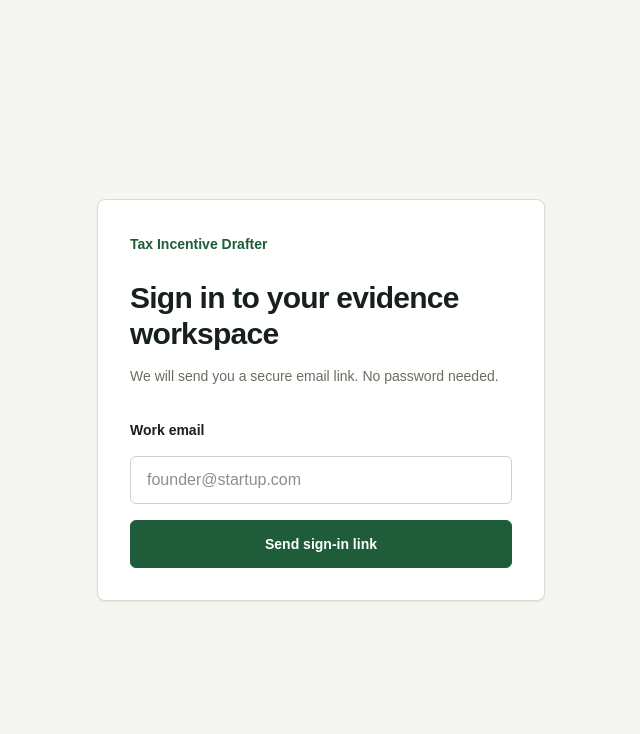
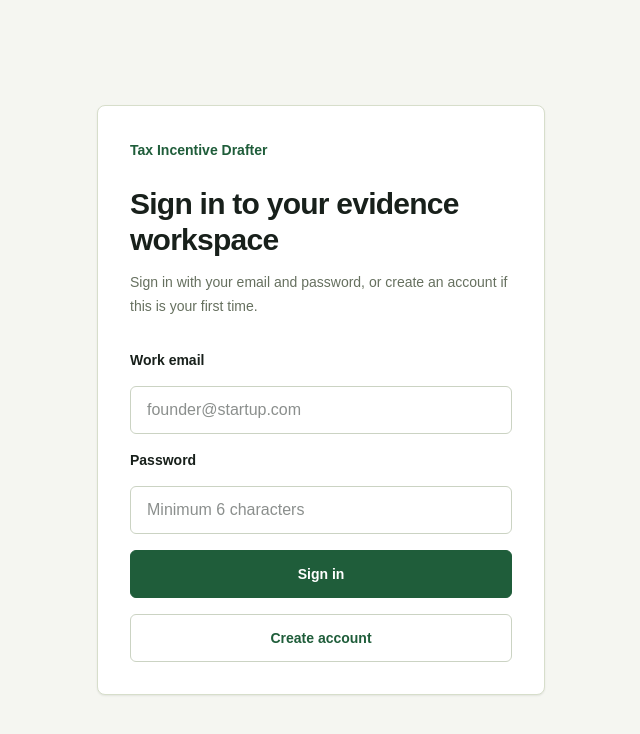
Before and after one commit to zohairO/tax-incentive-drafter, a Next.js app in the folder tax-incentive-drafter/: page /login in a window 1280 px wide. Shown: the top 734 px of the page, without its empty margins (319-959 px from the left). Built offline with nearby package versions, Linux system fonts and the light colour scheme; no server answers.

Commit message:
Replace magic-link auth with Supabase email/password flow

```diff
--- a/tax-incentive-drafter/src/app/auth/actions.ts
+++ b/tax-incentive-drafter/src/app/auth/actions.ts
@@ -9,46 +9,105 @@ function redirectWithStatus(
   path: string,
   type: "error" | "message",
   status: string,
+  next?: string,
 ): never {
   const params = new URLSearchParams({ [type]: status });
+
+  if (next && next !== "/") {
+    params.set("next", next);
+  }
+
   redirect(`${path}?${params.toString()}`);
 }
 
-export async function signInWithEmail(formData: FormData) {
-  const email = String(formData.get("email") ?? "").trim().toLowerCase();
+function readSafeNext(formData: FormData) {
   const next = String(formData.get("next") ?? "/");
 
+  if (!next.startsWith("/") || next.startsWith("//")) {
+    return "/";
+  }
+
+  return next;
+}
+
+function readEmailPassword(formData: FormData) {
+  const email = String(formData.get("email") ?? "").trim().toLowerCase();
+  const password = String(formData.get("password") ?? "");
+  const next = readSafeNext(formData);
+
   if (!email) {
-    redirectWithStatus("/login", "error", "Enter an email address.");
+    redirectWithStatus("/login", "error", "Enter an email address.", next);
   }
+
+  if (password.length < 6) {
+    redirectWithStatus(
+      "/login",
+      "error",
+      "Password must be at least 6 characters.",
+      next,
+    );
+  }
+
+  return { email, password, next };
+}
+
+export async function signInWithPassword(formData: FormData) {
+  const { email, password, next } = readEmailPassword(formData);
 
   if (isDevAuthPreview()) {
     redirect(next);
   }
 
-  const origin = (await headers()).get("origin");
   const supabase = await createClient();
-
-  const { error } = await supabase.auth.signInWithOtp({
+  const { error } = await supabase.auth.signInWithPassword({
     email,
-    options: {
-      emailRedirectTo: `${origin}/auth/callback?next=${encodeURIComponent(next)}`,
-    },
+    password,
   });
 
   if (error) {
-    redirectWithStatus("/login", "error", error.message);
+    redirectWithStatus("/login", "error", error.message, next);
+  }
+
+  redirect(next);
+}
+
+export async function signUpWithPassword(formData: FormData) {
+  const { email, password, next } = readEmailPassword(formData);
+
+  if (isDevAuthPreview()) {
+    redirect(next);
+  }
+
+  const supabase = await createClient();
+  const origin = (await headers()).get("origin");
+  const { data, error } = await supabase.auth.signUp({
+    email,
+    password,
+    options: origin
+      ? {
+          emailRedirectTo: `${origin}/auth/callback?next=${encodeURIComponent(next)}`,
+        }
+      : undefined,
+  });
+
+  if (error) {
+    redirectWithStatus("/login", "error", error.message, next);
+  }
+
+  if (data.session) {
+    redirect(next);
   }
 
   redirectWithStatus(
     "/login",
     "message",
-    "Check your email for a secure sign-in link.",
+    "Account created. Check your email to confirm it, then sign in with your password.",
+    next,
   );
 }
 
 export async function continueInPreview(formData: FormData) {
-  const next = String(formData.get("next") ?? "/");
+  const next = readSafeNext(formData);
 
   if (isDevAuthPreview()) {
     redirect(next);
--- a/tax-incentive-drafter/src/app/login/page.tsx
+++ b/tax-incentive-drafter/src/app/login/page.tsx
@@ -1,5 +1,5 @@
 import Link from "next/link";
-import { continueInPreview, signInWithEmail } from "@/app/auth/actions";
+import { continueInPreview, signInWithPassword, signUpWithPassword } from "@/app/auth/actions";
 import { ActionButton, InlineMeta, Panel } from "@/components/ui/compliance";
 import { isDevAuthPreview } from "@/lib/auth";
 
@@ -12,8 +12,8 @@ type LoginPageProps = {
 };
 
 function formatLoginMessage(message: string) {
-  if (message.toLowerCase().includes("rate limit")) {
-    return "Too many sign-in links were requested. Wait a few minutes, then try again.";
+  if (message.toLowerCase().includes("invalid login")) {
+    return "Email or password is incorrect.";
   }
 
   return message;
@@ -38,7 +38,7 @@ export default async function LoginPage({ searchParams }: LoginPageProps) {
         <p className="mt-3 text-sm leading-6 text-[#66705f]">
           {isPreview
             ? "Supabase is not configured locally yet, so this preview uses a demo founder session."
-            : "We will send you a secure email link. No password needed."}
+            : "Sign in with your email and password, or create an account if this is your first time."}
         </p>
 
         {isPreview ? (
@@ -52,7 +52,7 @@ export default async function LoginPage({ searchParams }: LoginPageProps) {
             </ActionButton>
           </form>
         ) : (
-          <form action={signInWithEmail} className="mt-8 space-y-4">
+          <form className="mt-8 space-y-4">
             <input type="hidden" name="next" value={next} />
             <label className="block text-sm font-semibold" htmlFor="email">
               Work email
@@ -66,12 +66,33 @@ export default async function LoginPage({ searchParams }: LoginPageProps) {
               placeholder="founder@startup.com"
               className="h-12 w-full rounded-md border border-[#cbd3c3] bg-white px-4 text-base outline-none transition focus:border-[#1f5d3a] focus:ring-4 focus:ring-[#1f5d3a]/10"
             />
+            <label className="block text-sm font-semibold" htmlFor="password">
+              Password
+            </label>
+            <input
+              id="password"
+              name="password"
+              type="password"
+              required
+              minLength={6}
+              autoComplete="current-password"
+              placeholder="Minimum 6 characters"
+              className="h-12 w-full rounded-md border border-[#cbd3c3] bg-white px-4 text-base outline-none transition focus:border-[#1f5d3a] focus:ring-4 focus:ring-[#1f5d3a]/10"
+            />
             <ActionButton
               type="submit"
+              formAction={signInWithPassword}
               className="h-12 w-full"
             >
-              Send sign-in link
+              Sign in
             </ActionButton>
+            <button
+              type="submit"
+              formAction={signUpWithPassword}
+              className="h-12 w-full rounded-md border border-[#cbd3c3] bg-white px-4 text-sm font-semibold text-[#1f5d3a] transition hover:border-[#1f5d3a] hover:bg-[#f7fbf6]"
+            >
+              Create account
+            </button>
           </form>
         )}
 
```
Also changed, not shown: 1 other file (tests, documents, lock files or other folders).
